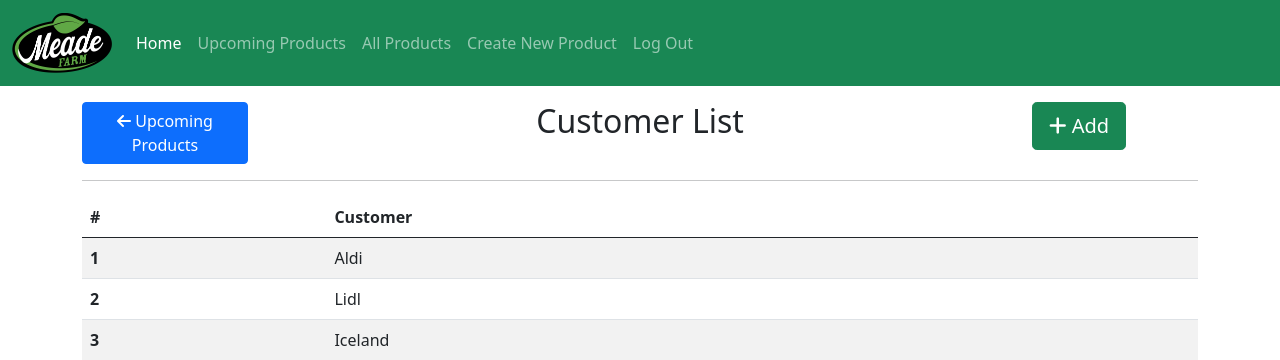
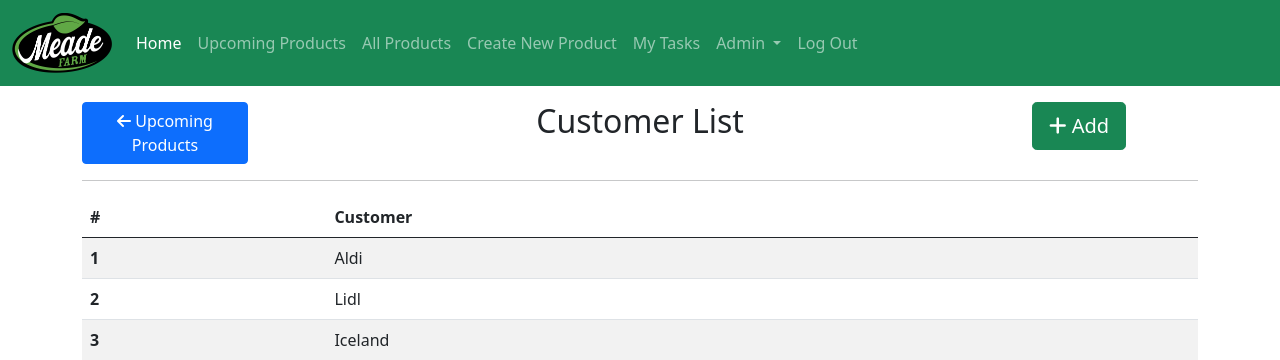
Before and after one commit to Meade-Farm-Group/product-app-flask, a Django app: page /ancillaries/customers/ in a window 1280 px wide. Shown: the top 360 px of the page. Run offline with Django 3.2, Linux system fonts and the light colour scheme; the visitor is signed in with stand-in values (Sample User, id 1); data comes from the database, SQL or seed files in the repository; parts of the project's set-up code (start-up, migrations or seed data) failed here and were passed over; some libraries are stand-ins or nearby versions.

Commit message:
feat: add admin dropdown to base template navigation

```diff
--- a/npd/templates/base.html
+++ b/npd/templates/base.html
@@ -39,6 +39,20 @@
                             {% if perms.products.add_product %}
                                 <li class="nav-item">
                                     <a class="nav-link" href="{% url 'create_product' %}">Create New Product</a>
+                                </li>
+                            {% endif %}
+                            <li class="nav-item">
+                                <a href="{% url 'user_tasks' %}" class="nav-link">My Tasks</a>
+                            </li>
+                            {% if perms.products.add_finishedproduct %}
+                                <li class="nav-item dropdown">
+                                    <a href="#" class="nav-link dropdown-toggle" id="adminDropdown" role="button" data-bs-toggle="dropdown" aria-expanded="false">
+                                        Admin
+                                    </a>
+                                    <ul class="dropdown-menu" aria-labelledby="adminDropdown">
+                                        <li><a href="{% url 'view_defects' %}" class="dropdown-item">Defects</a></li>
+                                        <li><a href="{% url 'view_customers' %}" class="dropdown-item">Customers</a></li>
+                                    </ul>
                                 </li>
                             {% endif %}
                             <li class="nav-item">
```
